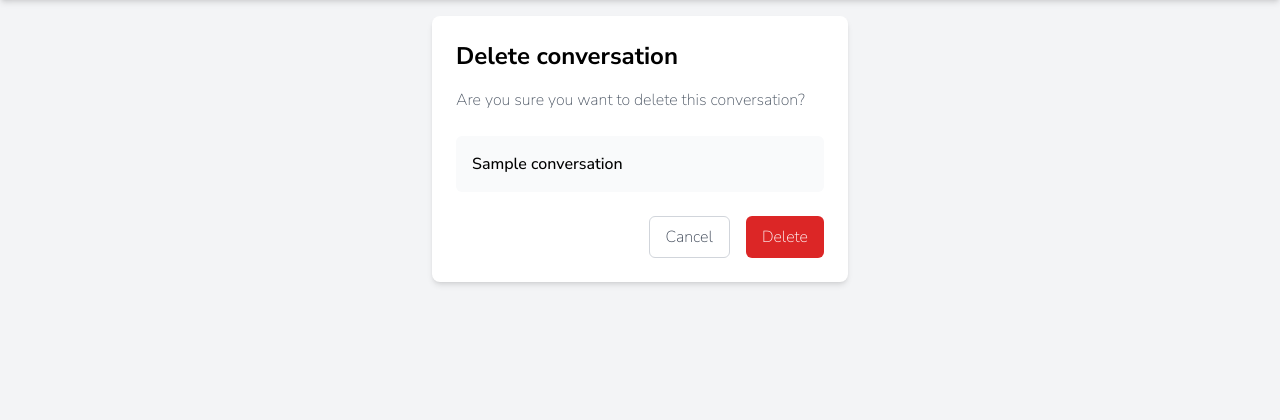
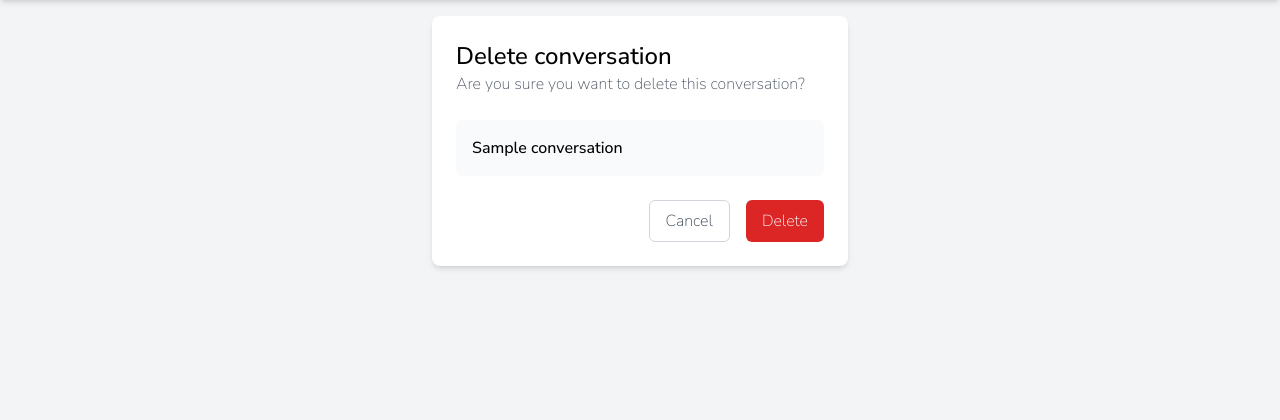
Before and after one commit to GuyMitchy/UC-Expert-Patient, a Django app: template chat/templates/chat/delete.html in a window 1280 px wide. Shown: the part 64-484 px from the top of the page. Run offline with Django 5.2, Linux system fonts and the light colour scheme; the template is opened without the code that fills it: most values are stand-ins (such as "Sample title", 1, 10 or a date in 2020); some libraries are stand-ins or nearby versions.

Commit message:
Update font styling for accesibility across all templates

```diff
--- a/chat/templates/chat/delete.html
+++ b/chat/templates/chat/delete.html
@@ -4,7 +4,7 @@
 {% block content %}
 <div class="max-w-md mx-auto p-4">
     <div class="bg-white rounded-lg shadow-md p-6">
-        <h1 class="text-2xl font-bold mb-4">Delete conversation</h1>
+        <h1 class="text-2xl font-medium b-4">Delete conversation</h1>
 
         <p class="text-gray-600 mb-6">
             Are you sure you want to delete this conversation?
--- a/chat/templates/chat/detail.html
+++ b/chat/templates/chat/detail.html
@@ -20,7 +20,7 @@
         <div class="bg-white shadow flex-shrink-0">
             <div class="max-w-4xl mx-auto px-4 sm:px-6 lg:px-8 py-4">
                 <div class="flex justify-between items-center">
-                    <h1 class="text-xl font-semibold text-gray-900">{{ conversation.title }}</h1>
+                    <h1 class="text-xl font-mediumtext-gray-900">{{ conversation.title }}</h1>
                     <a href="{% url 'chat:list' %}" class="text-blue-600 hover:text-blue-800">
                         Back to Conversations
                     </a>
--- a/chat/templates/chat/list.html
+++ b/chat/templates/chat/list.html
@@ -4,7 +4,7 @@
 {% block content %}
 <div class="max-w-4xl mx-auto px-4 sm:px-6 lg:px-8 py-12">
     <div class="flex justify-between items-center mb-6">
-        <h1 class="text-2xl font-bold text-gray-900 pl-4">Conversations</h1>
+        <h1 class="text-2xl font-medium text-gray-900 pl-4">Conversations</h1>
         <a href="{% url 'chat:new' %}" class="bg-blue-600 text-white px-4 mr-4 py-2 rounded-lg hover:bg-blue-700">
             New Conversation
         </a>
--- a/chat/templates/chat/new_conversation.html
+++ b/chat/templates/chat/new_conversation.html
@@ -3,7 +3,7 @@
 
 {% block content %}
 <div class="max-w-2xl mx-auto p-4 py-12">
-    <h1 class="text-2xl font-bold mb-6">Start New Conversation</h1>
+    <h1 class="text-2xl font-medium mb-6">Start New Conversation</h1>
 
     <form method="POST" class="space-y-6">
         {% csrf_token %}
--- a/foods/templates/foods/add.html
+++ b/foods/templates/foods/add.html
@@ -4,7 +4,7 @@
 {% block content %}
 <div class="max-w-2xl mx-auto px-4 sm:px-6 lg:px-8 py-12">
     <div class="bg-white shadow rounded-lg p-6">
-        <h1 class="text-2xl font-bold text-gray-900 mb-6">Add New Meal</h1>
+        <h1 class="text-2xl font-medium text-gray-900 mb-6">Add New Meal</h1>
 
         <form method="post" class="space-y-6">
             {% csrf_token %}
--- a/foods/templates/foods/delete.html
+++ b/foods/templates/foods/delete.html
@@ -4,7 +4,7 @@
 {% block content %}
 <div class="max-w-md mx-auto p-4">
     <div class="bg-white rounded-lg shadow-md p-6">
-        <h1 class="text-2xl font-bold mb-4">Delete Meal</h1>
+        <h1 class="text-2xl font-medium mb-4">Delete Meal</h1>
 
         <p class="text-gray-600 mb-6">
             Are you sure you want to delete this meal entry from {{ object.date|date:"F j, Y" }}?
--- a/foods/templates/foods/edit.html
+++ b/foods/templates/foods/edit.html
@@ -4,7 +4,7 @@
 {% block content %}
 <div class="max-w-2xl mx-auto px-4 sm:px-6 lg:px-8 py-12">
     <div class="bg-white shadow rounded-lg p-6">
-        <h1 class="text-2xl font-bold text-gray-900 mb-6">Edit Meal</h1>
+        <h1 class="text-2xl font-medium text-gray-900 mb-6">Edit Meal</h1>
 
         <form method="post" class="space-y-6">
             {% csrf_token %}
--- a/foods/templates/foods/list.html
+++ b/foods/templates/foods/list.html
@@ -4,7 +4,7 @@
 {% block content %}
 <div class="max-w-4xl mx-auto p-4 sm:px-6 lg:px-8 py-12">
     <div class="flex justify-between items-center mb-6">
-        <h1 class="text-2xl font-bold text-gray-900 pl-4">Food Diary</h1>
+        <h1 class="text-2xl font-medium text-gray-900 pl-4">Food Diary</h1>
         <a href="{% url 'foods:add' %}" class="px-4 mr-4 py-2 bg-blue-600 text-white rounded-md hover:bg-blue-700">
             Add Meal
         </a>
--- a/medications/templates/medications/add.html
+++ b/medications/templates/medications/add.html
@@ -4,7 +4,7 @@
 {% block content %}
 <div class="max-w-2xl mx-auto px-4 sm:px-6 lg:px-8 py-12">
     <div class="bg-white shadow rounded-lg p-6">
-        <h1 class="text-2xl font-bold text-gray-900 mb-6">Add New Medication</h1>
+        <h1 class="text-2xl font-medium text-gray-900 mb-6">Add New Medication</h1>
 
         <form method="post" class="space-y-6">
             {% csrf_token %}
--- a/medications/templates/medications/delete.html
+++ b/medications/templates/medications/delete.html
@@ -4,7 +4,7 @@
 {% block content %}
 <div class="max-w-md mx-auto p-4">
     <div class="bg-white rounded-lg shadow-md p-6">
-        <h1 class="text-2xl font-bold mb-4">Delete Medication</h1>
+        <h1 class="text-2xl font-medium mb-4">Delete Medication</h1>
 
         <p class="text-gray-600 mb-6">
             Are you sure you want to delete {{ object.get_name_display }}?
--- a/medications/templates/medications/edit.html
+++ b/medications/templates/medications/edit.html
@@ -4,7 +4,7 @@
 {% block content %}
 <div class="max-w-2xl mx-auto px-4 sm:px-6 lg:px-8 py-12">
     <div class="bg-white shadow rounded-lg p-6">
-        <h1 class="text-2xl font-bold text-gray-900 mb-6">Edit Medication</h1>
+        <h1 class="text-2xl font-medium text-gray-900 mb-6">Edit Medication</h1>
 
         <form method="post" class="space-y-6">
             {% csrf_token %}
--- a/medications/templates/medications/list.html
+++ b/medications/templates/medications/list.html
@@ -4,7 +4,7 @@
 {% block content %}
 <div class="max-w-4xl mx-auto px-4 sm:px-6 lg:px-8 py-12">
     <div class="flex justify-between items-center mb-6">
-        <h1 class="text-2xl font-bold text-gray-900 pl-4">Medications</h1>
+        <h1 class="text-2xl font-medium text-gray-900 pl-4">Medications</h1>
         <a href="{% url 'medications:add' %}" class="px-4 py-2 mr-4 bg-blue-600 text-white rounded-md hover:bg-blue-700">
             Add Medication
         </a>
--- a/symptoms/templates/symptoms/add.html
+++ b/symptoms/templates/symptoms/add.html
@@ -4,7 +4,7 @@
 {% block content %}
 <div class="max-w-2xl mx-auto px-4 sm:px-6 lg:px-8 py-12">
     <div class="bg-white shadow rounded-lg p-6">
-        <h1 class="text-2xl font-bold text-gray-900 mb-6">Log New Symptom</h1>
+        <h1 class="text-2xl font-medium text-gray-900 mb-6">Log New Symptom</h1>
 
         <form method="post" class="space-y-6">
             {% csrf_token %}
--- a/symptoms/templates/symptoms/delete.html
+++ b/symptoms/templates/symptoms/delete.html
@@ -4,7 +4,7 @@
 {% block content %}
 <div class="max-w-md mx-auto p-4">
     <div class="bg-white rounded-lg shadow-md p-6">
-        <h1 class="text-2xl font-bold mb-4">Delete Symptom</h1>
+        <h1 class="text-2xl font-medium mb-4">Delete Symptom</h1>
 
         <p class="text-gray-600 mb-6">
             Are you sure you want to delete this symptom entry from {{ object.date|date:"F j, Y" }}?
--- a/symptoms/templates/symptoms/edit.html
+++ b/symptoms/templates/symptoms/edit.html
@@ -4,7 +4,7 @@
 {% block content %}
 <div class="max-w-2xl mx-auto px-4 sm:px-6 lg:px-8 py-12">
     <div class="bg-white shadow rounded-lg p-6">
-        <h1 class="text-2xl font-bold text-gray-900 mb-6">Edit Symptom</h1>
+        <h1 class="text-2xl font-medium text-gray-900 mb-6">Edit Symptom</h1>
 
         <form method="post" class="space-y-6">
             {% csrf_token %}
--- a/symptoms/templates/symptoms/list.html
+++ b/symptoms/templates/symptoms/list.html
@@ -4,7 +4,7 @@
 {% block content %}
 <div class="max-w-4xl mx-auto px-4 sm:px-6 lg:px-8 py-12">
     <div class="flex justify-between items-center mb-6">
-        <h1 class="text-2xl font-bold text-gray-900 pl-4">Symptoms</h1>
+        <h1 class="text-2xl font-medium text-gray-900 pl-4">Symptoms</h1>
         <a href="{% url 'symptoms:add' %}" class="px-4 py-2 mr-4 bg-blue-600 text-white rounded-md hover:bg-blue-700">
             Add Symptom
         </a>
--- a/templates/base.html
+++ b/templates/base.html
@@ -23,21 +23,21 @@
                 {% if user.is_authenticated %}
                 <!-- Desktop Navigation -->
                 <nav class="hidden lg:flex space-x-4">
-                    <a class="px-3 py-2 rounded-md text-sm font-semibold hover:bg-blue-700 transition "
+                    <a class="px-3 py-2 rounded-md text-sm font-medium hover:bg-blue-700 transition "
                         href="{% url 'home:home' %}">Dashboard</a>
-                    <a class="px-3 py-2 rounded-md text-sm font-semibold hover:bg-blue-700 transition"
+                    <a class="px-3 py-2 rounded-md text-sm font-medium hover:bg-blue-700 transition"
                         href="{% url 'symptoms:list' %}">Symptoms</a>
-                    <a class="px-3 py-2 rounded-md text-sm font-semibold hover:bg-blue-700 transition"
+                    <a class="px-3 py-2 rounded-md text-sm font-medium hover:bg-blue-700 transition"
                         href="{% url 'medications:list' %}">Medications</a>
-                    <a class="px-3 py-2 rounded-md text-sm font-semibold hover:bg-blue-700 transition"
+                    <a class="px-3 py-2 rounded-md text-sm font-medium hover:bg-blue-700 transition"
                         href="{% url 'foods:list' %}">Foods</a>
-                    <a class="px-3 py-2 rounded-md text-sm font-semibold hover:bg-blue-700 transition"
+                    <a class="px-3 py-2 rounded-md text-sm font-medium hover:bg-blue-700 transition"
                         href="{% url 'chat:list' %}">Chat</a>
                 </nav>
 
                 <!-- Welcome Message -->
                 <div class="hidden lg:flex items-center space-x-4">
-                    <span class="text-sm font-medium">Welcome, {{ user.username }}</span>
+                    <span class="text-sm">Welcome, {{ user.username }}</span>
                     <a href="{% url 'account_logout' %}"
                         class="text-sm bg-blue-700 px-3 py-2 rounded font-semibold hover:bg-blue-800 transition">
                         Logout
```
Also changed, not shown: home/templates/home/home.html (+6 -6 lines).
